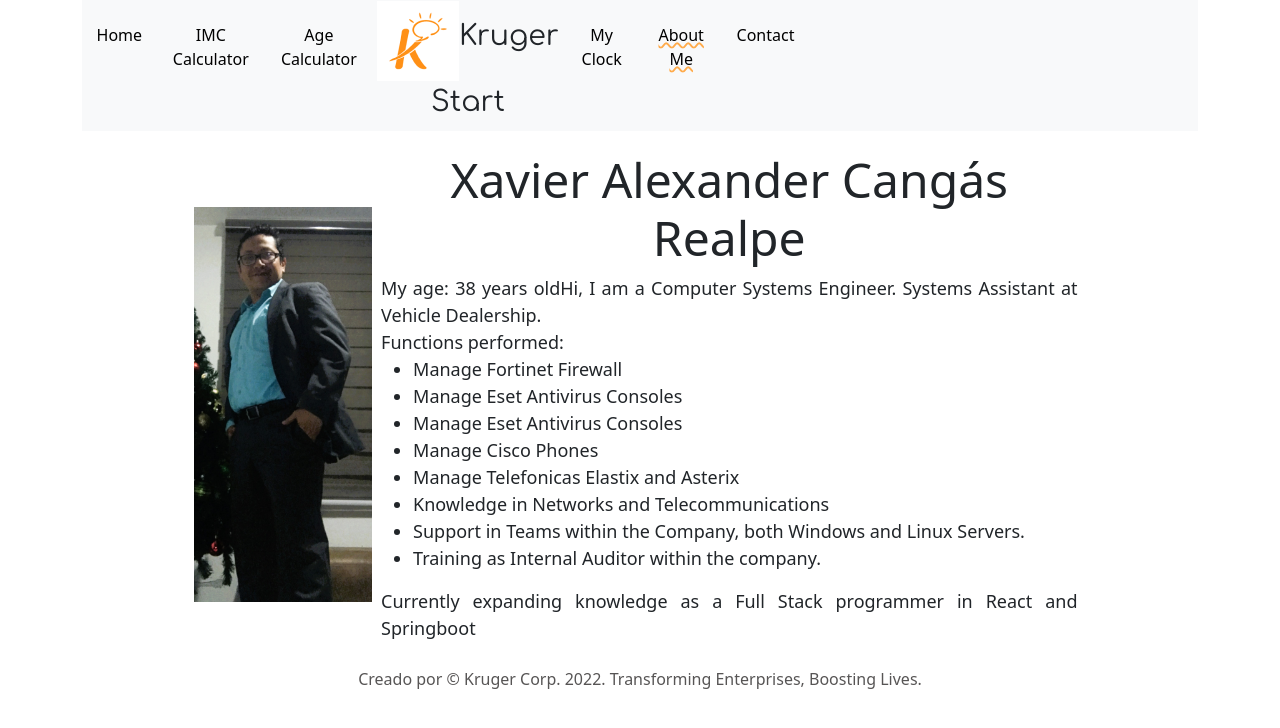
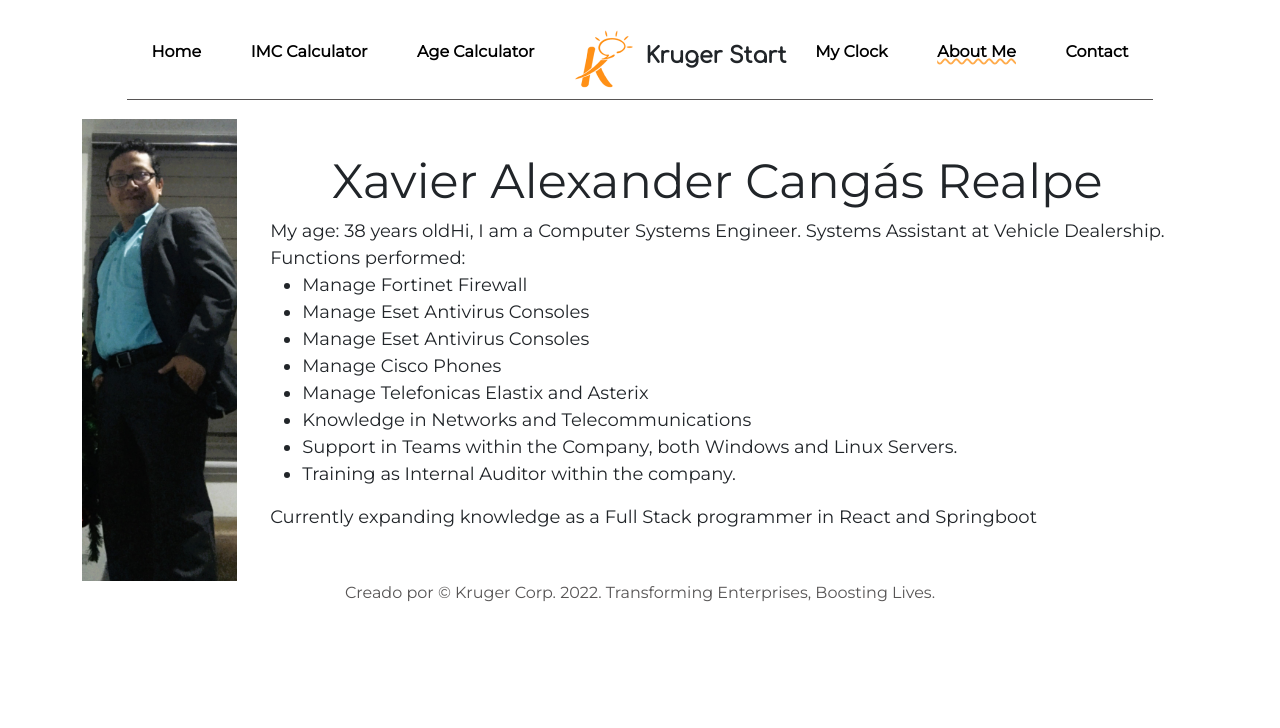
Before and after one commit to xander06/hellocss, a React (Create React App) app: page /about in a window 1280 px wide. Shown: the top 728 px of the page. Built offline with nearby package versions, Linux system fonts and the light colour scheme.

Commit message:
colocando de nuevo  la letra montserrat

```diff
--- a/src/App.jsx
+++ b/src/App.jsx
@@ -22,7 +22,7 @@ export const App = () => {
     <>
      <div className="container">
       <Router>
-        <div className='nav-bar'>
+        <div className='nav-tittle'>
         <NavBar />
         </div>
         <Routes>
--- a/src/App.scss
+++ b/src/App.scss
@@ -1,9 +1,11 @@
 @import url('https://fonts.googleapis.com/css2?family=Montserrat&display=swap');
 @import url('https://fonts.googleapis.com/css2?family=Comfortaa&family=Montserrat:wght@100&display=swap');
-body{
-    font-family: 'Montserrat', sans-serif;
+
+body {
+  font-family: 'Montserrat', sans-serif !important;
 }
-.container{
+
+.container {
   align-items: center;
   display: flex;
   flex-direction: column;
@@ -11,10 +13,22 @@ body{
   width: 100vw;
 }
 
-.playground{
-    width: 60%;
+.navbar-expand-lg .navbar-nav {
+  width: 100%;
+  justify-content: space-around;
+  border-bottom: 1px solid #575555;
+}
+
+.posini {
+  width: auto;
+  display: flex;
+  justify-content: center;
+}
+
+.playground {
+  width: 80%;
   position: relative;
-    margin:auto;
+  margin: auto;
   margin-top: 3%;
 
 }
@@ -26,7 +40,7 @@ body{
   line-height: 72px;
   text-align: center;
   letter-spacing: -0.015em;
-  margin: auto;
+  margin: 4%;
 }
 
 .playground p {
@@ -49,45 +63,40 @@ body{
 .nav-tittle {
   text-align: center;
   font-weight: bold;
-  display: inline-flex;
-  font-weight: bold;
-  height: auto;
-  flex-flow: row wrap;
   width: 94%;
   margin: auto;
   padding: 1%;
-  justify-content: space-between;
-  border-bottom: 1px solid #575555;
 }
+
 .navelement {
   margin: 2%;
   color: black;
   display: flex;
   justify-content: space-around;
   position: relative;
-    text-decoration:none;
+  text-decoration: none;
 }
 
 .logo {
-margin-top: -1%;
+  display: block ruby;
 }
 
 .logo p {
-  display: inline;
-  display: inline;
+  display: flex;
   font-family: 'Comfortaa', cursive;
-  font-weight: 400;
-  font-size:28.44px;
-  margin-top: -2%;
+  font-weight:400px ;
+  font-size: 22px;
 }
 
-.navelementact{
+.navelementact {
   margin: 2%;
   color: black;
-    display: inline-block;
+  display: flex;
   position: relative;
-    margin-bottom: 2px solid black;
-    text-decoration:2px underline wavy #ffab4b;;
+  justify-content: space-around;
+  text-decoration: 2px underline wavy #ffab4b;
+  ;
+
 
 }
 
@@ -97,14 +106,14 @@ margin-top: -1%;
   color: #575555;
 }
 
-.vaca-tittle{
-    display:flex;
-    flex-direction:column;
-    justify-content:space-between;
-    width:420px;
+.vaca-tittle {
+  display: flex;
+  flex-direction: column;
+  justify-content: space-between;
+  width: 420px;
   border: 1px solid lightgray;
   box-shadow: 2px 2px 8px 4px #d3d3d3d1;
-    border-radius:15px;
+  border-radius: 15px;
   font-family: sans-serif;
 }
 
@@ -118,19 +127,20 @@ margin-top: -1%;
   border-radius: 30px;
   background: linear-gradient(to bottom, #007193 50%, #06024e);
 }
-.calculadora{
+
+.calculadora {
   padding-top: 20px;
 }
 
-.age-calculate input{
+.age-calculate input {
   margin: 10px;
-	font-size:18px;
+  font-size: 18px;
   padding: 10px;
   border-radius: 10px;
-	border:0;
+  border: 0;
 }
 
-.age-calculate button{
+.age-calculate button {
   width: 40%;
   margin: 10px;
   font-size: 16px;
@@ -155,14 +165,15 @@ margin-top: -1%;
   margin-left: 20px;
   display: inline-flex;
 }
-.age-container{
+
+.age-container {
   display: inline-block;
   align-items: center;
 
 }
 
 
-.titapp{
+.titapp {
   box-sizing: border-box;
   size: 1.5em;
   font-size: xxlarger;
@@ -248,6 +259,7 @@ margin-top: -1%;
   z-index: 10;
   transform: translateX(-50%) rotate(calc(var(--rotation) * 1deg));
 }
+
 /* css  reloj*/
 .clock::after {
   content: '';
@@ -287,45 +299,45 @@ margin-top: -1%;
 }
 
 /*About me*/
-  .infoxc{
+.infoxc {
   display: flex;
   justify-content: center;
-    align-items: center;
-    width: 80%;
-    height: 20%;
+  align-items: flex-start;
+  flex: 6 54 auto;
 }
 
-  .yo{
+.yo {
   position: relative;
 }
 
-  .aboutme{
-    display: flex;
+.aboutme {
+  flex: 3 0 auto;
   margin: 1%;
+  padding: 2%;
   flex-flow: row wrap;
 }
 
-.aboutme h1{
+.aboutme h1 {
   text-align: center;
   font-weight: 400;
   font-size: 48px;
 }
 
-.aboutme p{
+.aboutme p {
   text-align: justify;
   font-style: normal;
   font-weight: 400;
   font-size: 18px;
 }
 
-.infoxc img{
+.infoxc img {
   object-fit: cover;
-    width:20%;
-
+  width: 100%;
+  height: 100%;
  }
 
 /* form */
-.form{
+.form {
   display: flex;
   flex-direction: column;
   justify-content: space-between;
@@ -352,11 +364,12 @@ margin-top: -1%;
 
 .btn-send {
   background-color: #18A0FB;
-    color:#fff;
+  color: #fff;
   border-radius: 6px;
   width: 25%;
   margin: 1%;
 }
+
 .imc {
   background-color: #b2b1b1;
   align-items: center;
@@ -364,6 +377,7 @@ margin-top: -1%;
   border-radius: 18px;
   width: 20%;
 }
+
 /* hamburg*/
 .header {
   display: flex;
@@ -417,6 +431,7 @@ margin-top: -1%;
     color: black;
   }
 }
+
 /* Estilos Escritorio */
 @media all and (min-width: 701px) {
 
--- a/src/components/Navbar.jsx
+++ b/src/components/Navbar.jsx
@@ -6,7 +6,7 @@ const NavBar = () => {
 
     return (
     <>
-        <Navbar collapseOnSelect expand="lg" bg="light" variant="light">
+     <Navbar collapseOnSelect expand="lg"  variant="light">
         <Navbar.Toggle aria-controls="responsive-navbar-nav" />
             <Navbar.Collapse id="responsive-navbar-nav">
                 <Nav className="mr-auto">
@@ -21,7 +21,7 @@ const NavBar = () => {
                 </Nav>
             </Navbar.Collapse>
         </Navbar>
-    </>
+     </>
     );
 }
 export default NavBar
--- a/src/components/Saludo.jsx
+++ b/src/components/Saludo.jsx
@@ -8,9 +8,11 @@ const Saludo = () => {
   };
 
   return (
+    <>
     <div className="infoxc">
       <img src={info.img} alt="Alexander Cangas" />
-      <div className="aboutme">
+    </div>
+    <div className="aboutme">
         <h1>{info.nombre}</h1>
         <p>My age: {info.edad}
           Hi, I am a Computer Systems Engineer. Systems Assistant at Vehicle Dealership.
@@ -27,7 +29,7 @@ const Saludo = () => {
           </ul>
         Currently expanding knowledge as a Full Stack programmer in React and Springboot</p>
       </div>
-    </div>
+    </>
   );
 }
 
--- a/src/pages/About.jsx
+++ b/src/pages/About.jsx
@@ -3,7 +3,9 @@ import Saludo from "../components/Saludo";
 
 const About = () => {
     return (
+    <div className="posini" >
     <Saludo />
+    </div>
     );
 }
 
--- a/src/pages/Clock.jsx
+++ b/src/pages/Clock.jsx
@@ -3,7 +3,9 @@ import FuncitonalClock from '../components/Functionalclock'
 
 const Clock = () => {
   return (
+    <div className='posini'>
     <FuncitonalClock />
+    </div>
   )
 }
 
```
Lines whose indentation alone changed are shown as unchanged.
